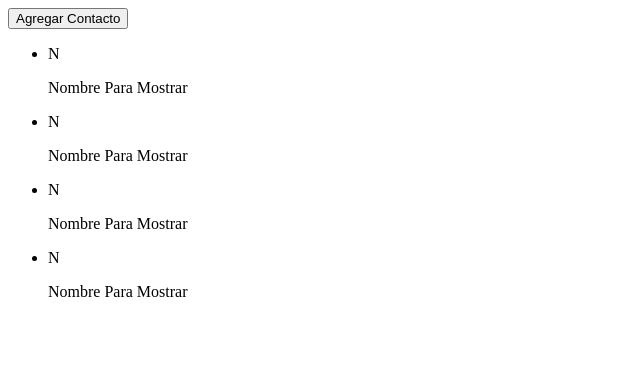
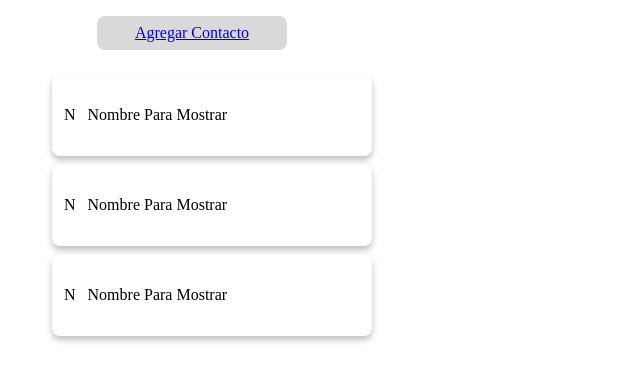
Before and after one commit to vpj-mati/chicheslab-matis, a plain HTML site: page 20230705_Clase 9/listacontactos.html in a window 1280 px wide. Shown: the whole page, without its empty margins (0-640 px from the left). Drawn offline with Linux system fonts and the light colour scheme.

Commit message:
Creamos plantilla editar contacto y aplicamos estilo inicial

```diff
--- a/20230705_Clase 9/css/style.css
+++ b/20230705_Clase 9/css/style.css
@@ -0,0 +1,37 @@
+.lista-contactos{
+    display: flex;
+    width: 360px;
+    padding: 8px 4px;
+    flex-direction: column;
+    align-items: center;
+    gap: 8px;
+}
+
+.btn{
+    padding-top: 8px;
+    padding-bottom: 8px;
+    padding-left: 38px;
+    padding-right: 38px;
+    flex-shrink: 0;
+    border-radius: 8px;
+    background: #D9D9D9;
+}
+
+.lista{
+    display: flex;
+    flex-direction: column;
+    align-items: flex-start;
+    gap: 8px;
+    align-self: stretch;
+}
+
+.tarjeta-contacto{
+    display: flex;
+    padding: 16px 12px;
+    align-items: center;
+    gap: 12px;
+    align-self: stretch;
+    border-radius: 8px;
+    background: #FFF;
+    box-shadow: 0px 4px 6px 0px rgba(0, 0, 0, 0.25);
+}
--- a/20230705_Clase 9/listacontactos.html
+++ b/20230705_Clase 9/listacontactos.html
@@ -1,39 +1,36 @@
 <!DOCTYPE html>
-<html lang="en">
+<html lang="es">
 <head>
     <meta charset="UTF-8">
     <meta name="viewport" content="width=device-width, initial-scale=1.0">
     <title>Document</title>
+
+    <link rel="stylesheet" href="css/style.css">
+
 </head>
 <body>
 
-    <div name="ListaContactosMatis">
-        <button name="AddButton">Agregar Contacto</button>
-        <ul name="Lista">
-            <li class="item">
-                <div class="tarjetaContacto">
+    <div class="lista-contactos">
+
+        <a class="btn" href="editarcontacto.html">Agregar Contacto</a>
+
+        <ul class="lista">
+
+            <li class="tarjeta-contacto">
                 <span class="avatar">N</span>
                 <p class="label">Nombre Para Mostrar</p>
-                </div>
             </li>
-            <li class="item">
-                <div class="tarjetaContacto">
+
+            <li class="tarjeta-contacto">
                 <span class="avatar">N</span>
                 <p class="label">Nombre Para Mostrar</p>
-                </div>
             </li>
-            <li class="item">
-                <div class="tarjetaContacto">
+
+            <li class="tarjeta-contacto">
                 <span class="avatar">N</span>
                 <p class="label">Nombre Para Mostrar</p>
-                </div>
             </li>
-            <li class="item">
-                <div class="tarjetaContacto">
-                    <span class="avatar">N</span>
-                    <p class="label">Nombre Para Mostrar</p>
-                </div>
-            </li>
+
         </ul>
     </div>
 
```
Also changed, not shown: 20230705_Clase 9/editarcontacto.html (+28 -0 lines). Lines whose indentation alone changed are shown as unchanged.
